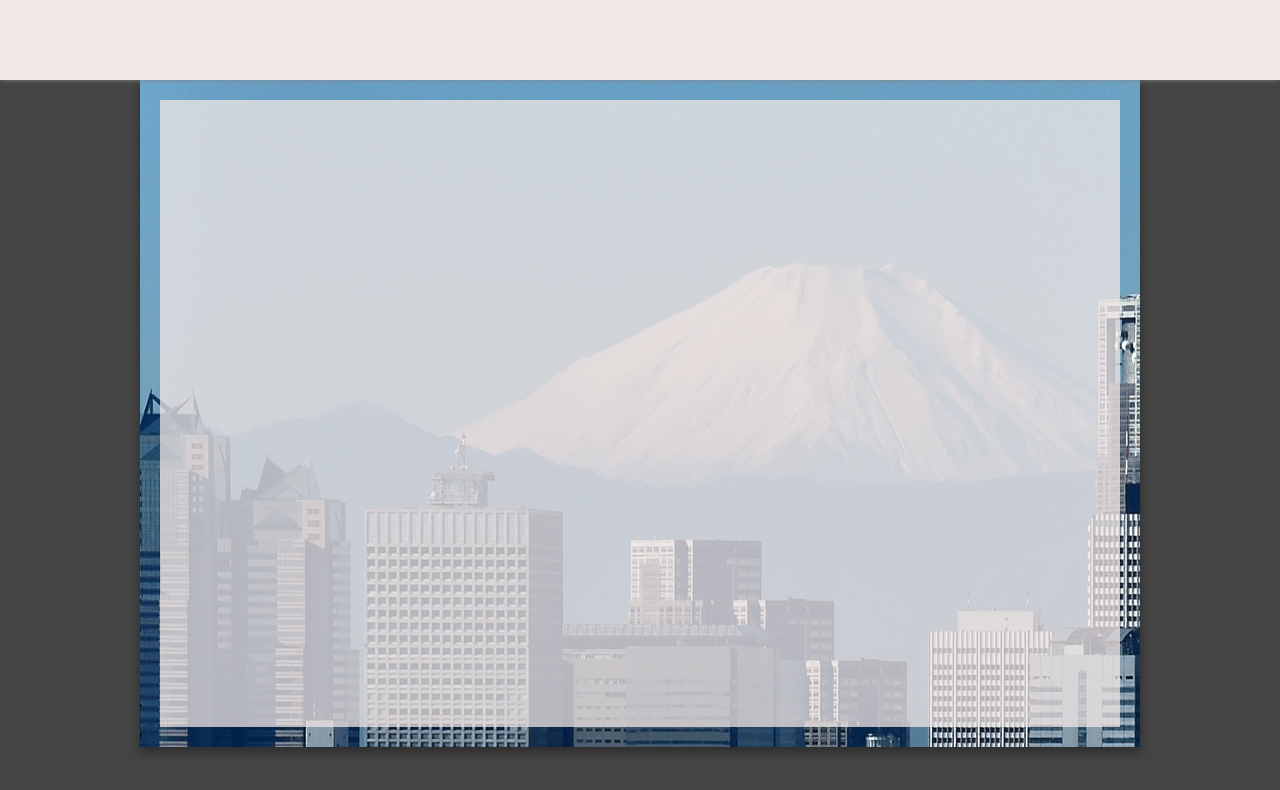
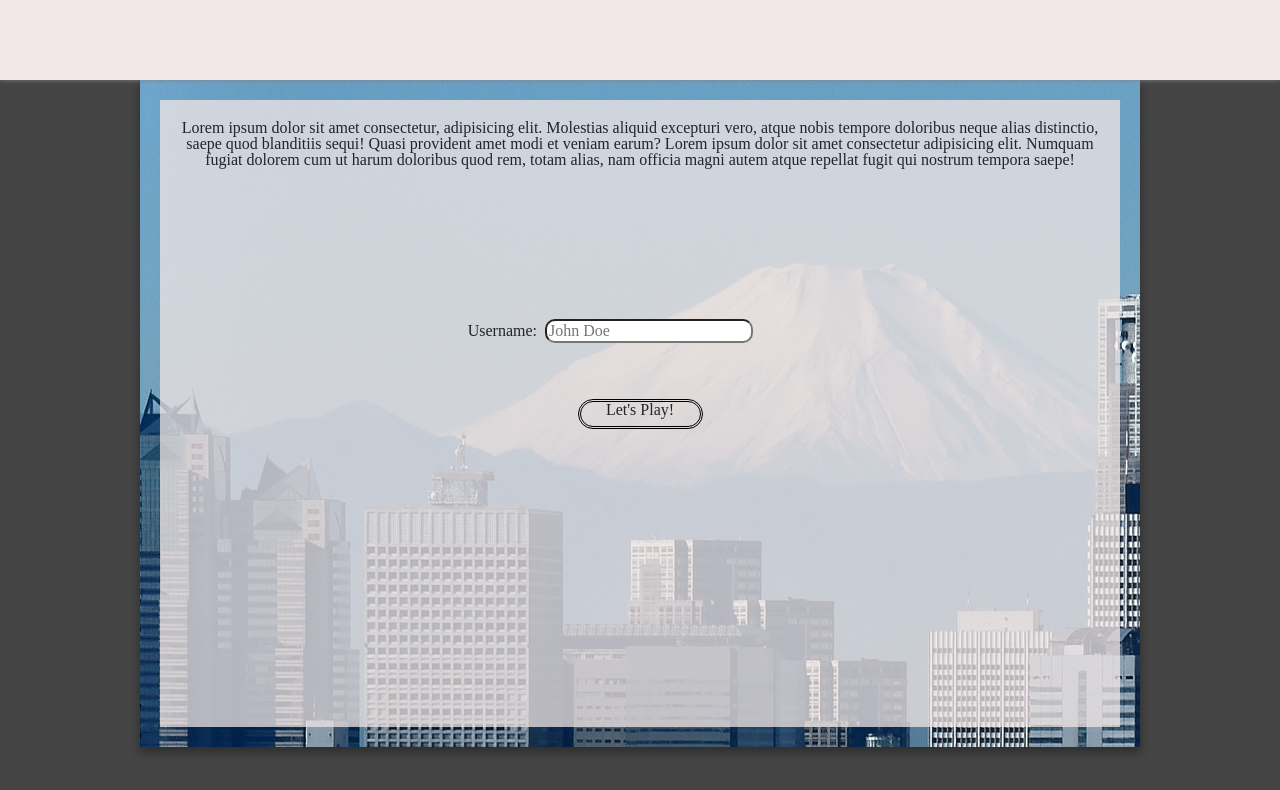
Before and after one commit to jgohbb/tempic, a plain HTML site: page index.html in a window 1280 px wide. Drawn offline with nearby package versions, Linux system fonts and the light colour scheme.

Commit message:
added divs to index w/ some css for layout. Hopefully it's what you all had in mind somewhat.

```diff
--- a/assets/css/style.css
+++ b/assets/css/style.css
@@ -14,6 +14,10 @@ header {
     box-shadow: 0 0 5px gray;
     position: absolute;
     z-index: 2;
+}
+
+input {
+    border-radius: 10px;
 }
 
 /* classes */
@@ -35,6 +39,30 @@ header {
     width: 100%;
     height: 100%;
     background-color: rgba(241, 231, 230, 0.75);
+    position: relative;
+}
+
+.play-button {
+    height: 30px;
+    width: 125px;
+    position: absolute;
+    left: 50%;
+    margin-left: -62.5px;
+    top: 50%;
+    margin-top: -15px;
+    border-radius: 20px;
+    border: black 3px double;
+}
+
+.game-info {
+    padding: 20px;
+}
+
+.username-input {
+    position: absolute;
+    top: 35%;
+    left: 50%;
+    margin-left: -172.32px;
 }
 
 /* IDs */
--- a/index.html
+++ b/index.html
@@ -17,6 +17,12 @@
     <link rel="stylesheet" type="text/css" href="assets/css/style.css">
 </head>
 
+
+<!-- create a section div in the index.html file with the class of "landing-page" and a class of "unhide"
+ create a div for the game information, class "game-info"
+ create a div for the user to enter their name, class "username-input"
+ create a Play button, as a div, not a button, class "play-button -->
+
 <body>
     <div class="main">
 
@@ -25,7 +31,30 @@
         <div class="content bg">
 
             <!-- screen 1 - landing page -->
-            <div class="content-inner"></div>
+            <div class="content-inner">
+                <div class="landing-page unhide">
+
+                    <div class="game-info text-center">
+                        <p>Lorem ipsum dolor sit amet consectetur, adipisicing elit. Molestias aliquid excepturi vero,
+                            atque nobis tempore doloribus neque alias distinctio, saepe quod blanditiis sequi! Quasi
+                            provident amet modi et veniam earum? Lorem ipsum dolor sit amet consectetur adipisicing
+                            elit. Numquam fugiat dolorem cum ut harum doloribus quod rem, totam alias, nam officia magni
+                            autem atque repellat fugit qui nostrum tempora saepe!</p>
+                    </div>
+
+                    <div class="username-input">
+                        <form>
+                            <label>Username:&nbsp;</label>
+                            <input type="text" placeholder="John Doe">
+                        </form>
+                    </div>
+
+                    <div class="play-button text-center">Let's Play!</div>
+
+                </div>
+            </div>
+
+
 
             <!-- screen 2 - main page -->
             <div class="content-inner hide"></div>
@@ -47,13 +76,13 @@
     <!-- bootstrap js links just in case -->
     <script src="https://code.jquery.com/jquery-3.4.1.slim.min.js"
         integrity="sha384-J6qa4849blE2+poT4WnyKhv5vZF5SrPo0iEjwBvKU7imGFAV0wwj1yYfoRSJoZ+n" crossorigin="anonymous">
-    </script>
+        </script>
     <script src="https://cdn.jsdelivr.net/npm/popper.js@1.16.0/dist/umd/popper.min.js"
         integrity="sha384-Q6E9RHvbIyZFJoft+2mJbHaEWldlvI9IOYy5n3zV9zzTtmI3UksdQRVvoxMfooAo" crossorigin="anonymous">
-    </script>
+        </script>
     <script src="https://stackpath.bootstrapcdn.com/bootstrap/4.4.1/js/bootstrap.min.js"
         integrity="sha384-wfSDF2E50Y2D1uUdj0O3uMBJnjuUD4Ih7YwaYd1iqfktj0Uod8GCExl3Og8ifwB6" crossorigin="anonymous">
-    </script>
+        </script>
 
 </body>
 
```
